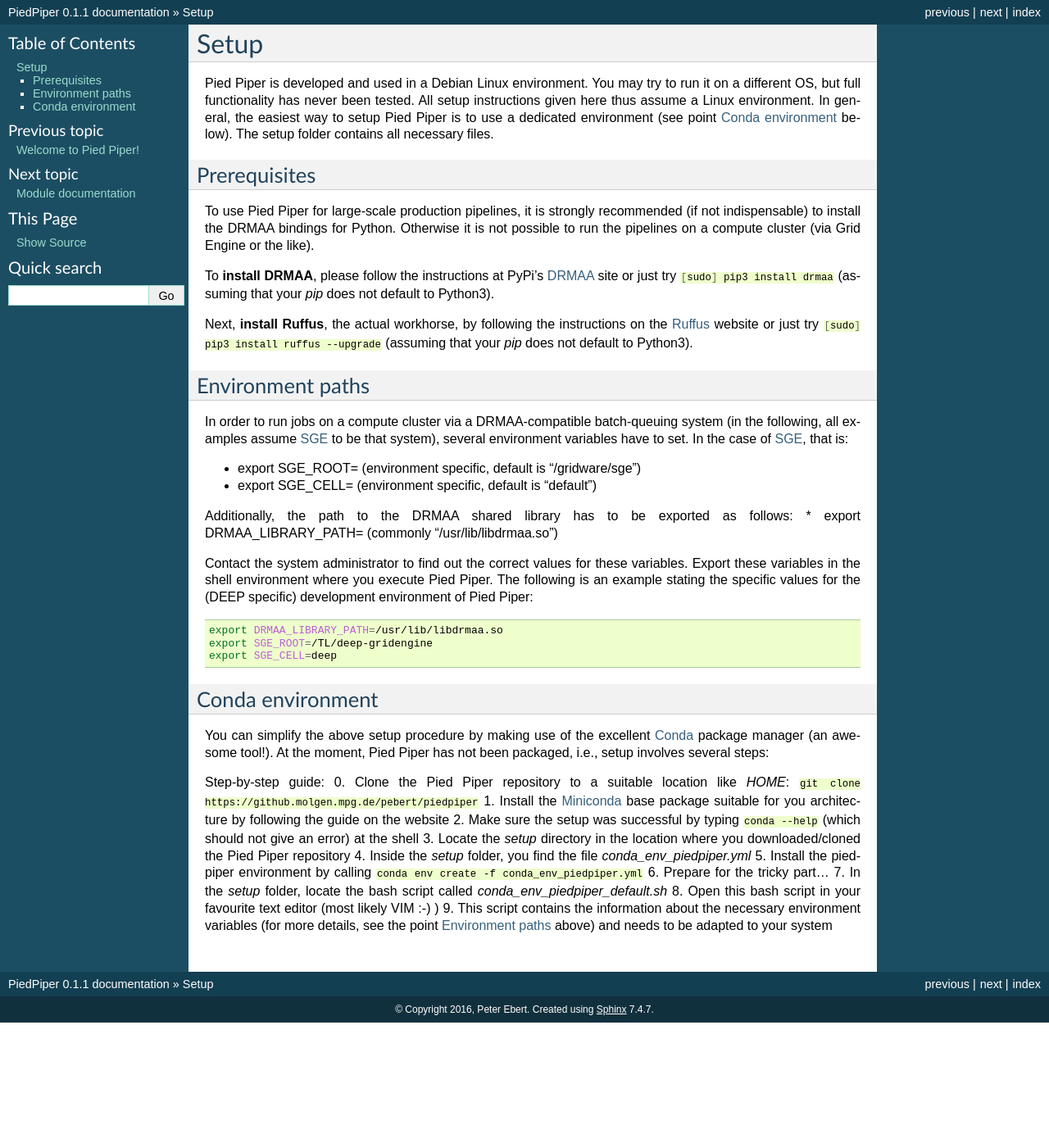
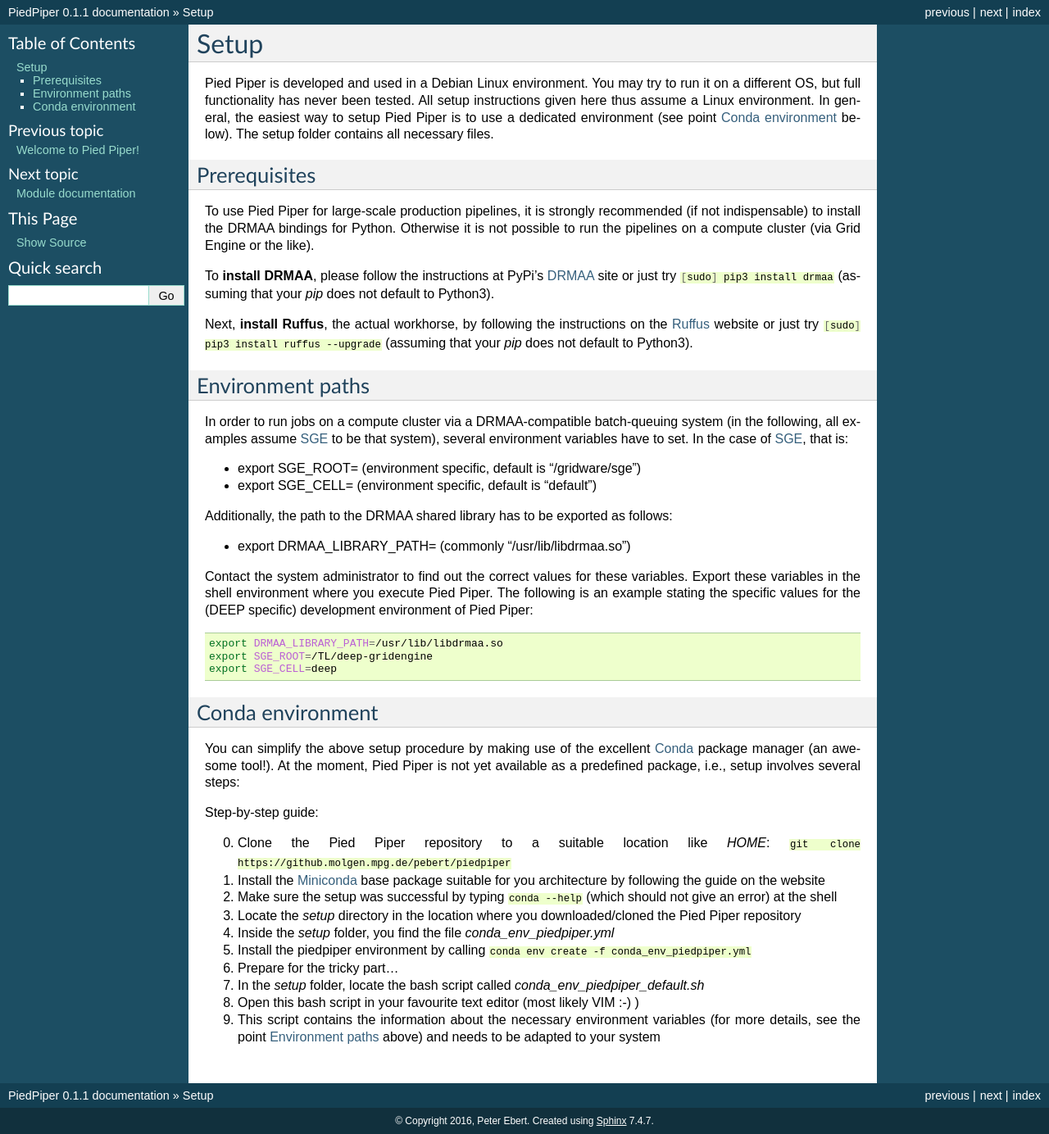
Before and after one commit to ptrebert/piedpiper, a Sphinx documentation site: the page built from docs/source/setup.rst, in a window 1280 px wide. Shown: the whole page at 82% size. Built offline with Sphinx 7.4.7, drawn with Linux system fonts in a browser that asks for light colours; before the commit the page ends 1248 px from its top, so only the background shows below that.

Commit message:
MAINT: fixed some formatting issues in docs

```diff
--- a/docs/source/setup.rst
+++ b/docs/source/setup.rst
@@ -28,6 +28,7 @@
 * export SGE_CELL= (environment specific, default is "default")
 
 Additionally, the path to the DRMAA shared library has to be exported as follows:
+
 * export DRMAA_LIBRARY_PATH= (commonly "/usr/lib/libdrmaa.so")
 
 Contact the system administrator to find out the correct values for these variables. Export these variables in the shell environment where you execute Pied Piper. The following is an example stating the specific values for the (DEEP specific) development environment of Pied Piper:
@@ -42,9 +43,10 @@
 Conda environment
 #################
 You can simplify the above setup procedure by making use of the excellent Conda_ package manager (an awesome tool!).
-At the moment, Pied Piper has not been packaged, i.e., setup involves several steps:
+At the moment, Pied Piper is not yet available as a predefined package, i.e., setup involves several steps:
 
 Step-by-step guide:
+
 0. Clone the Pied Piper repository to a suitable location like *HOME*: :bash:`git clone https://github.molgen.mpg.de/pebert/piedpiper`
 1. Install the Miniconda_ base package suitable for you architecture by following the guide on the website
 2. Make sure the setup was successful by typing :bash:`conda --help` (which should not give an error) at the shell
```
